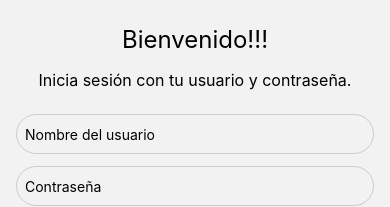
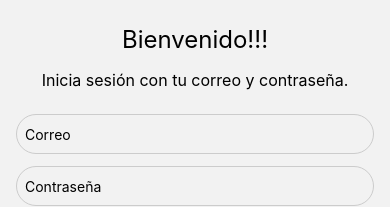
Before and after one commit to RamsesSosa/SistemaSicnoPi, a React Native app in the folder FrontendMovil/: screen /Login in a window 390 px wide. Shown: the part 287-494 px from the top of the page. Built offline with nearby package versions, Linux system fonts and the light colour scheme.

Commit message:
Modificaciones

```diff
--- a/FrontendMovil/screens/LoginScreen.js
+++ b/FrontendMovil/screens/LoginScreen.js
@@ -3,16 +3,16 @@ import React, { useState } from 'react';
 import { View, Text, TextInput, Button, StyleSheet, TouchableOpacity, Alert } from 'react-native';
 
 const LoginScreen = ({ navigation }) => {
-  const [username, setUsername] = useState('');
+  const [email, setEmail] = useState('');
   const [password, setPassword] = useState('');
 
   const handleLogin = () => {
-    if (!username || !password) {
+    if (!correo || !password) {
       Alert.alert('Error', 'Por favor, completa todos los campos.');
       return;
     }
-    // Aquí llamarás a la API para autenticar al usuario
-    console.log('Usuario:', username);
+    // Aquí llama a la API para autenticar al usuario
+    console.log('Usuario:', email);
     console.log('Contraseña:', password);
     navigation.navigate('Home'); // Redirige a la pantalla principal después del login
   };
@@ -20,12 +20,12 @@ const LoginScreen = ({ navigation }) => {
   return (
     <View style={styles.container}>
       <Text style={styles.title}>Bienvenido!!!</Text>
-      <Text style={styles.subtitle}>Inicia sesión con tu usuario y contraseña.</Text>
+      <Text style={styles.subtitle}>Inicia sesión con tu correo y contraseña.</Text>
       <TextInput
         style={styles.input}
-        placeholder="Nombre del usuario"
-        value={username}
-        onChangeText={setUsername}
+        placeholder="Correo"
+        value={email}
+        onChangeText={setEmail}
       />
       <TextInput
         style={styles.input}
--- a/FrontendMovil/services/api.js
+++ b/FrontendMovil/services/api.js
@@ -5,9 +5,9 @@ const api = axios.create({
   baseURL: 'http://192.168.0.100:8000/api',
 });
 
-export const login = async (username, password) => {
+export const login = async (email, password) => {
   try {
-    const response = await api.post('/login/', { username, password });
+    const response = await api.post('/login/', { email, password });
     return response.data;
   } catch (error) {
     throw error.response.data;
```
